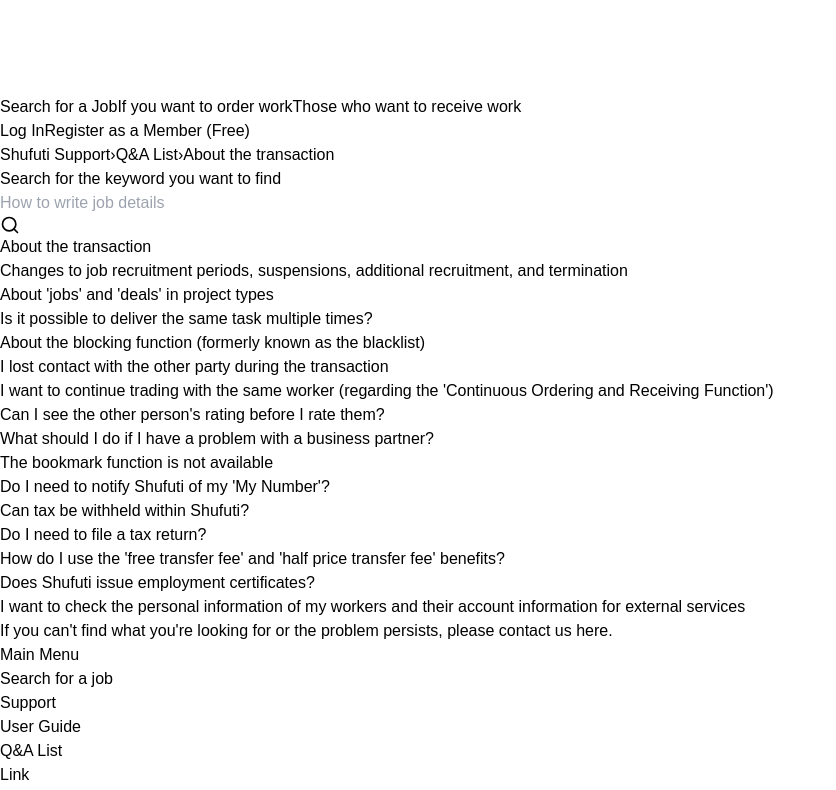
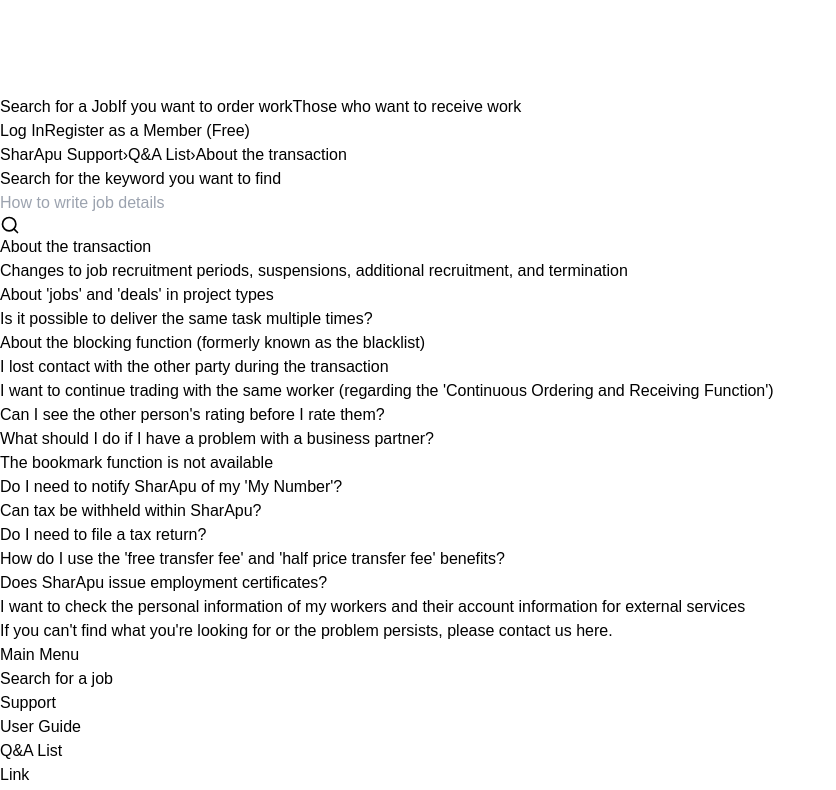
Before and after one commit to SumaiyaTarannumNoor/SharApu-Job-Portal, a React (Vite) app: page /transaction-flow-first-time in a window 1280 px wide. Shown: the part 564-1354 px from the top of the page, without its empty margins (0-836 px from the left). Built offline with nearby package versions, Linux system fonts and the light colour scheme.

Commit message:
Shufuti to SharApu

```diff
--- a/src/Pages/TransactionFlowFirstTime.jsx
+++ b/src/Pages/TransactionFlowFirstTime.jsx
@@ -63,12 +63,12 @@
     },
     {
       id: 10,
-      text: "Do I need to notify Shufuti of my 'My Number'?",
+      text: "Do I need to notify SharApu of my 'My Number'?",
       link: "/qanda/my-number"
     },
     {
       id: 11,
-      text: "Can tax be withheld within Shufuti?",
+      text: "Can tax be withheld within SharApu?",
       link: "/qanda/tax-withholding"
     },
     {
@@ -83,7 +83,7 @@
     },
     {
       id: 14,
-      text: "Does Shufuti issue employment certificates?",
+      text: "Does SharApu issue employment certificates?",
       link: "/qanda/employment-certificates"
     },
     {
@@ -111,7 +111,7 @@
       {/* Breadcrumb */}
       <nav className="flex items-center space-x-2 text-sm mb-6">
         <Link to="/support" className="text-pink-500 hover:text-pink-600">
-          Shufuti Support
+          SharApu Support
         </Link>
         <span className="text-gray-400">›</span>
         <Link to="/qanda" className="text-pink-500 hover:text-pink-600">
```
